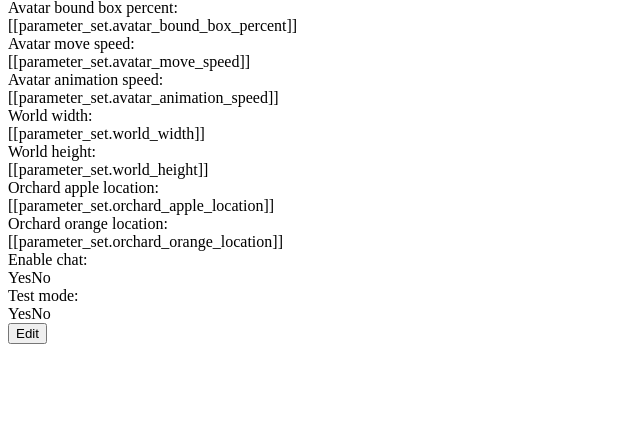
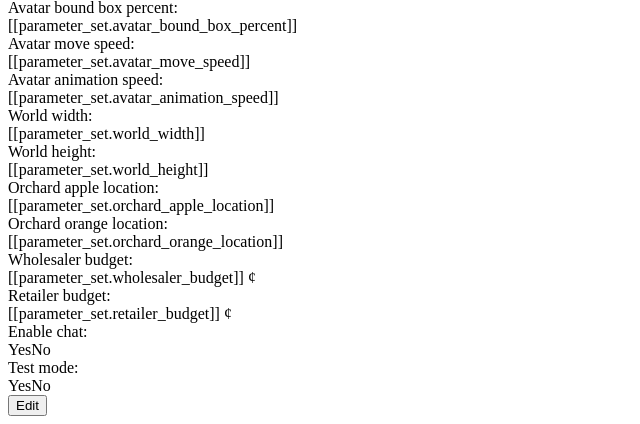
Before and after one commit to jeffreykirchner/GARP, a Django app: template main/templates/staff/staff_session_parameters/general_settings/general_settings_card.html in a window 1280 px wide. Shown: the part 387-811 px from the top of the page, without its empty margins (0-640 px from the left). Before the commit the page ends 731 px from the top, so only its background shows below. Run offline with Django 3.2, Linux system fonts and the light colour scheme; the template is opened without the code that fills it, so the values that code supplies are empty, except form fields; tables that the repository leaves empty hold one stand-in row (values such as "Sample post"); form fields are guessed from the names that the template uses; parts of the project's set-up code (start-up, migrations or seed data) failed here and were passed over.

Commit message:
Add wholesaler and retailer budget fields to ParameterSet model and form

```diff
--- a/main/templates/staff/staff_session_parameters/general_settings/general_settings_card.html
+++ b/main/templates/staff/staff_session_parameters/general_settings/general_settings_card.html
@@ -151,6 +151,22 @@
         </div>
         <div class="row">
             <div class="col-7 text-end">
+                {{parameter_set_form.wholesaler_budget.label}}:
+            </div>
+            <div class="col text-start">
+                [[parameter_set.wholesaler_budget]] ¢
+            </div>
+        </div>
+        <div class="row">
+            <div class="col-7 text-end">
+                {{parameter_set_form.retailer_budget.label}}:
+            </div>
+            <div class="col text-start">
+                [[parameter_set.retailer_budget]] ¢
+            </div>
+        </div>
+        <div class="row">
+            <div class="col-7 text-end">
                 {{parameter_set_form.enable_chat.label}}:
             </div>
             <div class="col text-start">
```
Also changed, not shown: main/forms/parameter_set_form.py (+13 -0 lines), main/models/parameter_set.py (+9 -0 lines), main/migrations/0078_parameterset_retailer_budget_and_more.py (added).
